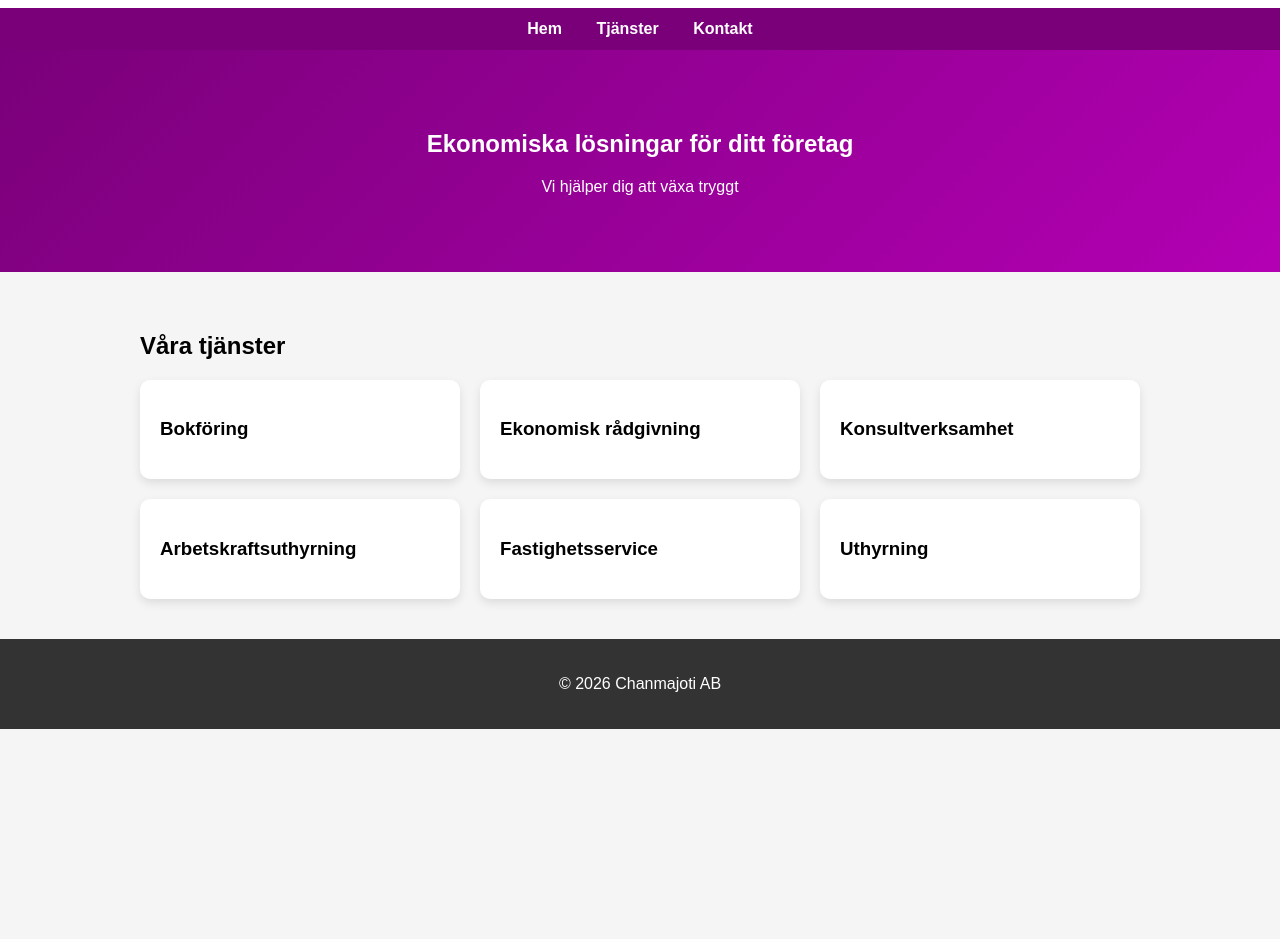
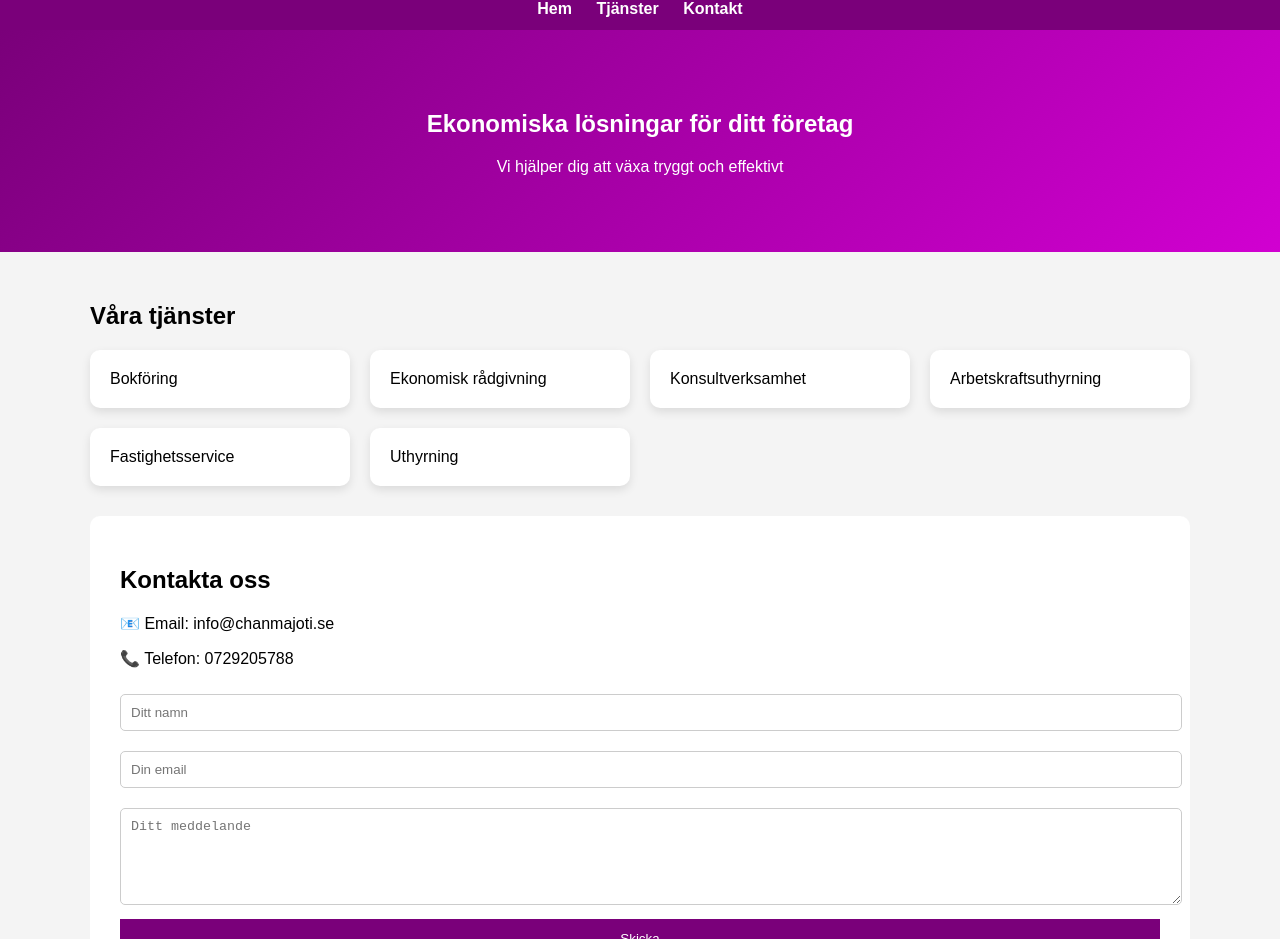
Before and after one commit to Chanmajoti/Chanmajoti, a plain HTML site: page index.html in a window 1280 px wide. Shown: the part 143-1082 px from the top of the page. Before the commit the page ends 872 px from the top, so only its background shows below. Drawn offline with Linux system fonts and the light colour scheme.

Commit message:
Update index.html

```diff
--- a/index.html
+++ b/index.html
@@ -4,45 +4,156 @@
 <meta charset="UTF-8">
 <meta name="viewport" content="width=device-width, initial-scale=1.0">
 <title>Chanmajoti AB</title>
+
 <style>
-body {margin:0;font-family:Arial;background:#f5f5f5;}
-header {background:white;padding:20px;text-align:center;}
-header img {max-width:220px;}
-nav {background:#7a007a;padding:12px;text-align:center;}
-nav a {color:white;margin:0 15px;text-decoration:none;font-weight:bold;}
-.hero {background:linear-gradient(135deg,#7a007a,#b300b3);color:white;padding:60px;text-align:center;}
-.container {padding:40px;max-width:1000px;margin:auto;}
-.services {display:grid;grid-template-columns:repeat(auto-fit,minmax(250px,1fr));gap:20px;}
-.card {background:white;padding:20px;border-radius:10px;box-shadow:0 4px 10px rgba(0,0,0,0.1);}
-footer {background:#333;color:white;text-align:center;padding:20px;}
+body {
+    margin: 0;
+    font-family: Arial, sans-serif;
+    background: #f4f4f4;
+}
+
+/* HEADER */
+header {
+    background: white;
+    padding: 15px;
+    text-align: center;
+}
+
+header img {
+    max-width: 200px;
+}
+
+/* NAV */
+nav {
+    background: #7a007a;
+    padding: 12px;
+    text-align: center;
+}
+
+nav a {
+    color: white;
+    margin: 0 10px;
+    text-decoration: none;
+    font-weight: bold;
+}
+
+/* HERO */
+.hero {
+    background: linear-gradient(135deg, #7a007a, #d100d1);
+    color: white;
+    padding: 60px 20px;
+    text-align: center;
+}
+
+/* CONTENT */
+.container {
+    max-width: 1100px;
+    margin: auto;
+    padding: 30px 20px;
+}
+
+.services {
+    display: grid;
+    grid-template-columns: repeat(auto-fit, minmax(250px, 1fr));
+    gap: 20px;
+}
+
+.card {
+    background: white;
+    padding: 20px;
+    border-radius: 10px;
+    box-shadow: 0 4px 10px rgba(0,0,0,0.1);
+}
+
+/* CONTACT */
+.contact {
+    background: white;
+    padding: 30px;
+    border-radius: 10px;
+    margin-top: 30px;
+}
+
+input, textarea {
+    width: 100%;
+    padding: 10px;
+    margin: 10px 0;
+    border-radius: 5px;
+    border: 1px solid #ccc;
+}
+
+button {
+    background: #7a007a;
+    color: white;
+    border: none;
+    padding: 12px;
+    cursor: pointer;
+    width: 100%;
+}
+
+button:hover {
+    background: #5a005a;
+}
+
+/* FOOTER */
+footer {
+    background: #222;
+    color: white;
+    text-align: center;
+    padding: 20px;
+    margin-top: 30px;
+}
 </style>
+
 </head>
+
 <body>
+
 <header>
-<img src="logo.png" alt="Chanmajoti AB">
+    <img src="logo.png">
 </header>
+
 <nav>
     <a href="#">Hem</a>
-<a href="#">Tjänster</a>
-<a href="#">Kontakt</a>
+    <a href="#tjanster">Tjänster</a>
+    <a href="#kontakt">Kontakt</a>
 </nav>
+
 <section class="hero">
     <h1>Ekonomiska lösningar för ditt företag</h1>
-<p>Vi hjälper dig att växa tryggt</p>
+    <p>Vi hjälper dig att växa tryggt och effektivt</p>
 </section>
-<section class="container">
+
+<section class="container" id="tjanster">
     <h2>Våra tjänster</h2>
+
     <div class="services">
-<div class="card"><h3>Bokföring</h3></div>
-<div class="card"><h3>Ekonomisk rådgivning</h3></div>
-<div class="card"><h3>Konsultverksamhet</h3></div>
-<div class="card"><h3>Arbetskraftsuthyrning</h3></div>
-<div class="card"><h3>Fastighetsservice</h3></div>
-<div class="card"><h3>Uthyrning</h3></div>
+        <div class="card">Bokföring</div>
+        <div class="card">Ekonomisk rådgivning</div>
+        <div class="card">Konsultverksamhet</div>
+        <div class="card">Arbetskraftsuthyrning</div>
+        <div class="card">Fastighetsservice</div>
+        <div class="card">Uthyrning</div>
     </div>
+
+    <div class="contact" id="kontakt">
+        <h2>Kontakta oss</h2>
+
+        <p>📧 Email: info@chanmajoti.se</p>
+        <p>📞 Telefon: 0729205788</p>
+
+        <form action="mailto:info@chanmajoti.se" method="post" enctype="text/plain">
+            <input type="text" name="name" placeholder="Ditt namn" required>
+            <input type="email" name="email" placeholder="Din email" required>
+            <textarea name="message" placeholder="Ditt meddelande" rows="5" required></textarea>
+            <button type="submit">Skicka</button>
+        </form>
+    </div>
+
 </section>
+
 <footer>
     <p>© 2026 Chanmajoti AB</p>
 </footer>
+
 </body>
 </html>
```
Lines whose indentation alone changed are shown as unchanged.
